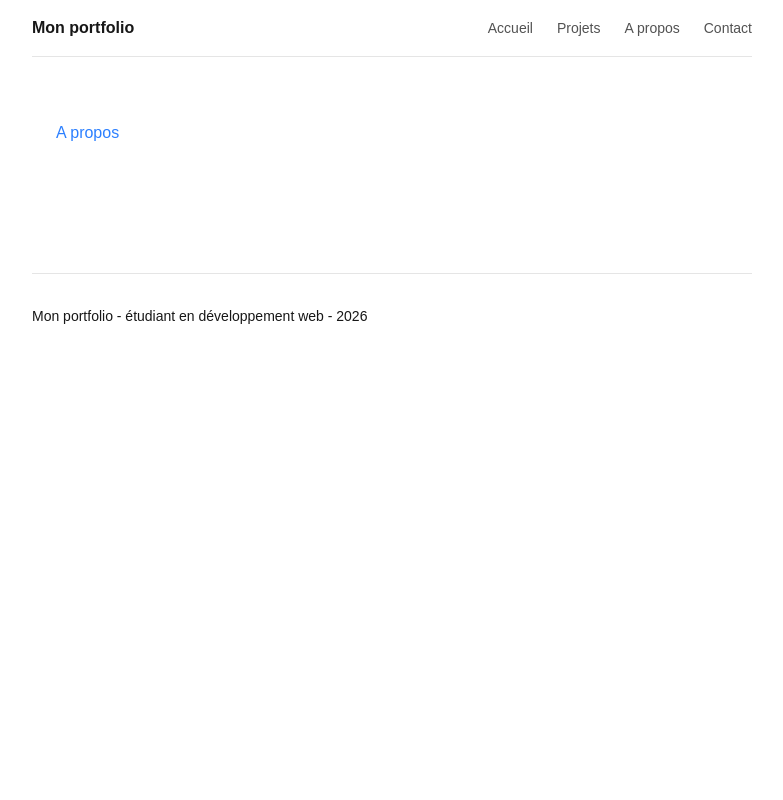
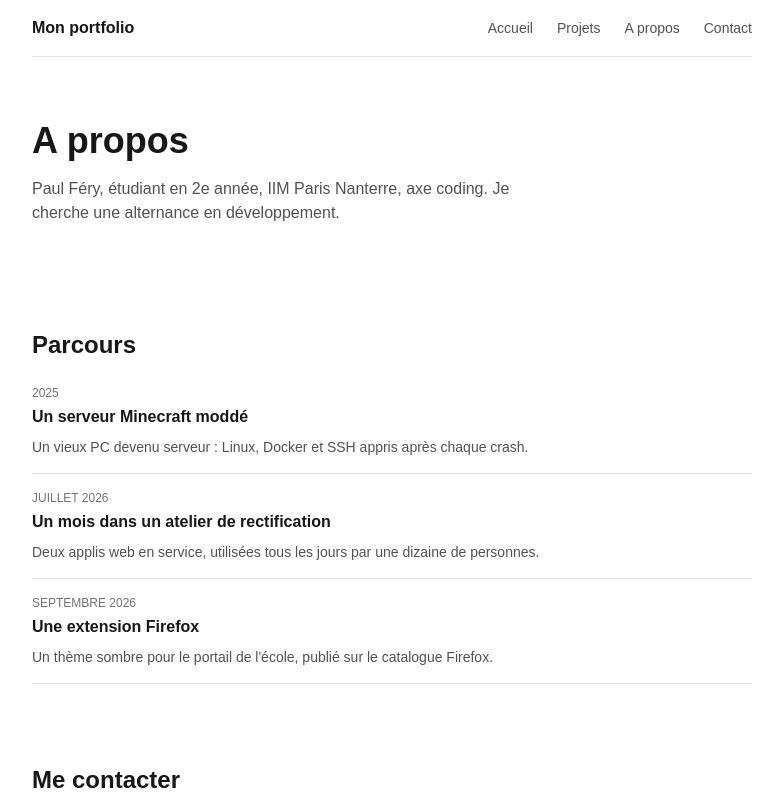
Before and after one commit to mincho95/portfolio-cours, a Next.js app: page /a-propos in a window 1280 px wide. Shown: the top 800 px of the page, without its empty margins (248-1031 px from the left). Built offline with nearby package versions, Linux system fonts and the light colour scheme.

Commit message:
Ajout des pages 'A propos' et 'Contact'

```diff
--- a/app/a-propos/page.tsx
+++ b/app/a-propos/page.tsx
@@ -1,7 +1,58 @@
-export default function Accueil() {
-  return (
-    <main className="mx-auto max-w-3xl px-6 py-16">
-      <h1 className="text-blue-500">A propos</h1>
-    </main>
-  )
+import Bouton from "@/componants/bouton"
+import Section from "@/componants/section"
+
+type Etape = {
+    id: number
+    date: string
+    titre: string
+    texte: string
 }
+
+const PARCOURS: Etape[] = [
+    {
+        id: 1,
+        date: "2025",
+        titre: "Un serveur Minecraft moddé",
+        texte: "Un vieux PC devenu serveur : Linux, Docker et SSH appris après chaque crash.",
+    },
+    {
+        id: 2,
+        date: "Juillet 2026",
+        titre: "Un mois dans un atelier de rectification",
+        texte: "Deux applis web en service, utilisées tous les jours par une dizaine de personnes.",
+    },
+    {
+        id: 3,
+        date: "Septembre 2026",
+        titre: "Une extension Firefox",
+        texte: "Un thème sombre pour le portail de l'école, publié sur le catalogue Firefox.",
+    },
+]
+
+export default function APropos() {
+    return (
+        <>
+            <div className="py-16">
+                <h1 className="text-4xl font-semibold">A propos</h1>
+                <p className="mt-4 max-w-lg text-neutral-600">
+                    Paul Féry, étudiant en 2e année, IIM Paris Nanterre, axe coding.
+                    Je cherche une alternance en développement.
+                </p>
+            </div>
+            <Section titre="Parcours">
+                <ul className="space-y-4">
+                    {PARCOURS.map((etape) => (
+                        <li key={etape.id} className="border-b border-neutral-200 pb-4">
+                            <p className="text-xs uppercase text-neutral-500">{etape.date}</p>
+                            <h3 className="mt-1 font-semibold">{etape.titre}</h3>
+                            <p className="mt-2 text-sm text-neutral-600">{etape.texte}</p>
+                        </li>
+                    ))}
+                </ul>
+            </Section>
+            <Section titre="Me contacter">
+                <Bouton label="Page contact" href="/contact" />
+            </Section>
+        </>
+    )
+}
--- a/app/contact/page.tsx
+++ b/app/contact/page.tsx
@@ -1,7 +1,40 @@
-export default function Accueil() {
-  return (
-    <main className="mx-auto max-w-3xl px-6 py-16">
-      <h1 className="text-yellow-500">Contact</h1>
-    </main>
-  )
+import Bouton from "@/componants/bouton"
+import Section from "@/componants/section"
+
+type Contact = {
+    id: number
+    label: string
+    href: string
+    variante: "plein" | "contour"
 }
+
+const CONTACTS: Contact[] = [
+    { id: 1, label: "Écrire un mail", href: "mailto:pfery@outlook.fr", variante: "plein" },
+    { id: 2, label: "GitHub", href: "https://github.com/mincho95", variante: "contour" },
+    { id: 3, label: "LinkedIn", href: "https://www.linkedin.com/in/paul-fery/", variante: "contour" },
+]
+
+export default function ContactPage() {
+    return (
+        <>
+            <div className="py-16">
+                <h1 className="text-4xl font-semibold">Contact</h1>
+                <p className="mt-4 max-w-lg text-neutral-600">
+                    Je cherche une alternance en développement. Le plus simple pour me joindre est le mail.
+                </p>
+            </div>
+            <Section titre="Me joindre">
+                <div className="flex flex-wrap gap-4">
+                    {CONTACTS.map((contact) => (
+                        <Bouton
+                            key={contact.id}
+                            label={contact.label}
+                            href={contact.href}
+                            variante={contact.variante}
+                        />
+                    ))}
+                </div>
+            </Section>
+        </>
+    )
+}
```
